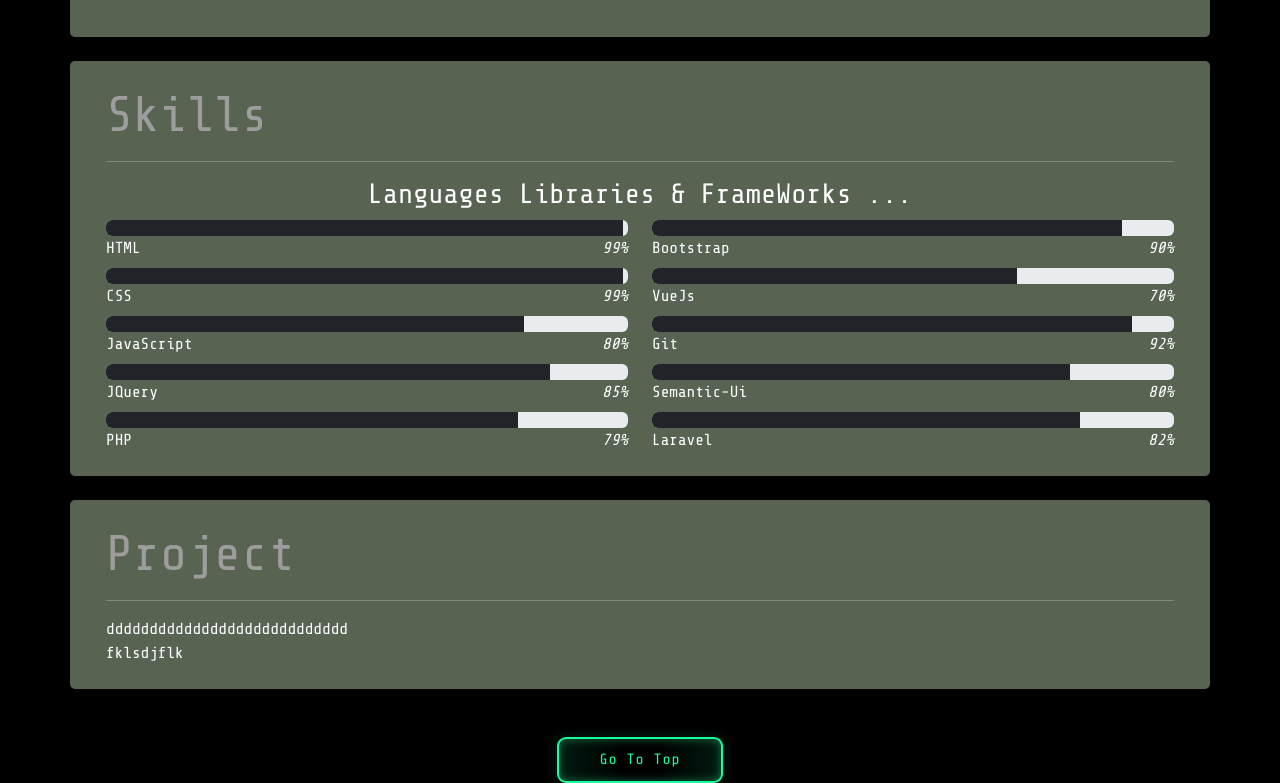
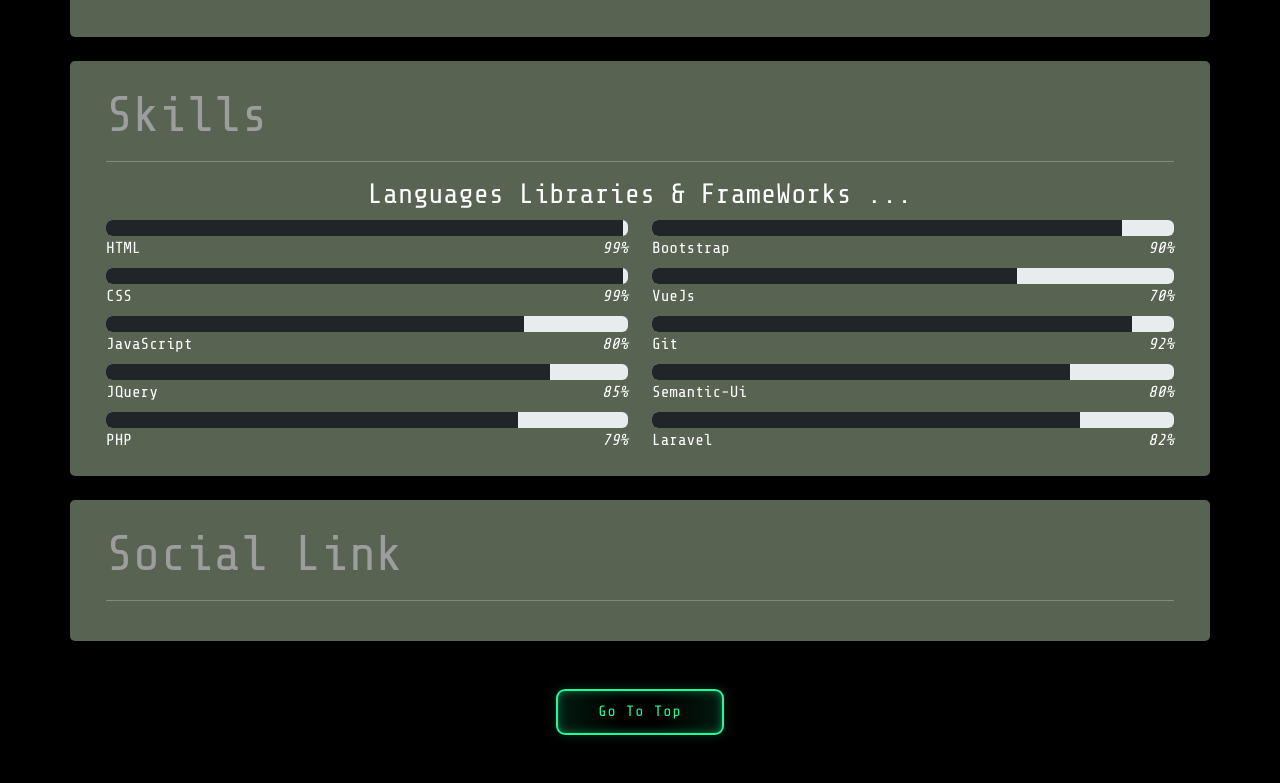
Before and after one commit to YasinDehfuli/Classic-Portfolio, a website: page index.html in a window 1280 px wide. Shown: the part 1833-2616 px from the top of the page. Drawn offline with nearby package versions, Linux system fonts and the light colour scheme; a web font is replaced by a local one.

Commit message:
GO TO TOP BUTTON FIX (JS) & WORK

```diff
--- a/assets/style.css
+++ b/assets/style.css
@@ -61,7 +61,7 @@
 canvas {
     display:block;
     position: fixed;
-    z-index: -9999;
+    z-index: -100;
     background-repeat: repeat-y;
 
 }
@@ -93,12 +93,11 @@
     --green: #1BFD9C;
     font-size: 15px;
     padding: 0.7em 2.7em;
-    letter-spacing: 0.06em;
+    letter-spacing: 0.08em;
     position: relative;
-    font-family: inherit;
     border-radius: 0.6em;
     overflow: hidden;
-    transition: all 0.3s;
+    transition: all 0.4s;
     line-height: 1.4em;
     border: 2px solid var(--green);
     background: linear-gradient(to right, rgba(27, 253, 156, 0.1) 1%, transparent 40%,transparent 60% , rgba(27, 253, 156, 0.1) 100%);
@@ -130,3 +129,6 @@
     color: black;
 
 }
+a{
+    text-decoration: none;
+}
--- a/index.html
+++ b/index.html
@@ -14,6 +14,8 @@
     <link rel="stylesheet" href="node_modules/bootstrap/dist/css/bootstrap.min.css">
     <link rel="stylesheet" href="assets/style.css">
     <link rel="stylesheet" href="node_modules/@fortawesome/fontawesome-free/css/all.min.css">
+    <link rel="stylesheet" href="assets/progress-wrap.css">
+
 </head>
 <body>
 <!--matrix-->
@@ -45,7 +47,7 @@
                         <a class="nav-link " href="#Skill">Skill</a>
                     </li>
                     <li class="nav-item">
-                        <a class="nav-link " href="#Project">Project</a>
+                        <a class="nav-link " href="#Social">Project</a>
                     </li>
                 </ul>
             </div>
@@ -175,7 +177,8 @@
             </p>
             <p class="p-3">
                 <span>2022 :</span> This is my new start in Developing and i start Front-End Web Develop at the first
-                half of the year & Start Back-End Web Develop at the Second half of the year 2022 in Teran Centeral Department To Be Going To Full
+                half of the year & Start Back-End Web Develop at the Second half of the year 2022 in Teran Centeral
+                Department To Be Going To Full
                 Stack Web Developer .
             </p>
         </div>
@@ -265,23 +268,40 @@
 </section>
 <!-- Skill SEction End -->
 <!-- Project Section -->
-<section id="Project" class="section-box container mt-4">
+<section id="Social" class="section-box container mt-4">
 
     <div>
         <div class="section-title p-4">
-            <h1>Project</h1>
+            <h1>Social Link</h1>
             <hr>
-            dddddddddddddddddddddddddddd <br>fklsdjflk
         </div>
-
     </div>
 </section>
 <!-- Project SEction End -->
 <!-- Footer-->
 <div class="text-center mt-5">
-    <button href="#TopHeader">Go To Top
+    <button class="mb-5" onclick="topFunction()" id="myBtn" title="Go to top">Go To Top
     </button>
 </div>
+<script >
+    // Get the button
+    let mybutton = document.getElementById("myBtn");
+
+    // When the user scrolls down 20px from the top of the document, show the button
+    window.onscroll = function() {scrollFunction()};
+
+    function scrollFunction() {
+    if (document.body.scrollTop > 20 || document.documentElement.scrollTop > 20) {
+    mybutton.style.margin = "auto";
+}
+}
+
+    // When the user clicks on the button, scroll to the top of the document
+    function topFunction() {
+    document.body.scrollTop = 0;
+    document.documentElement.scrollTop = 0;
+}
+</script>
 <!--Footer And-->
 </body>
 </html>
```
Also changed, not shown: assets/script.js (line endings or trailing spaces).
